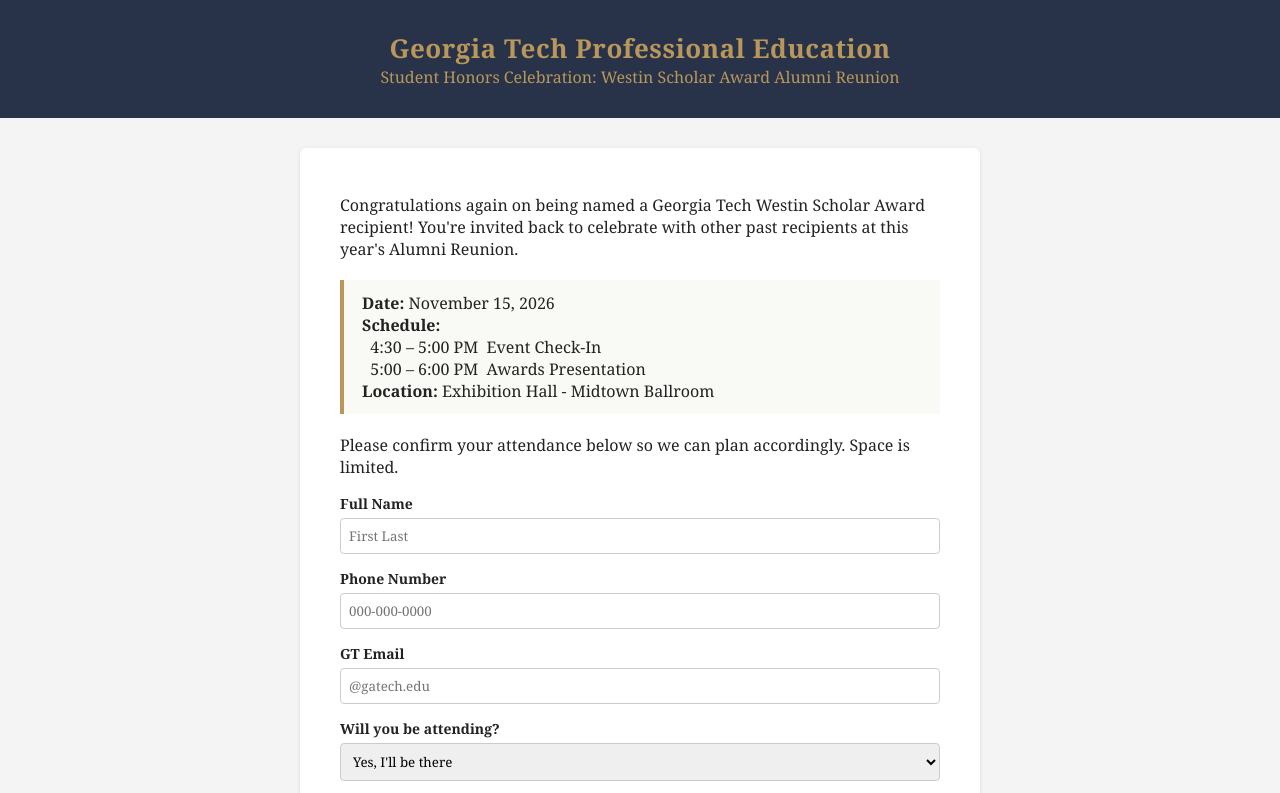
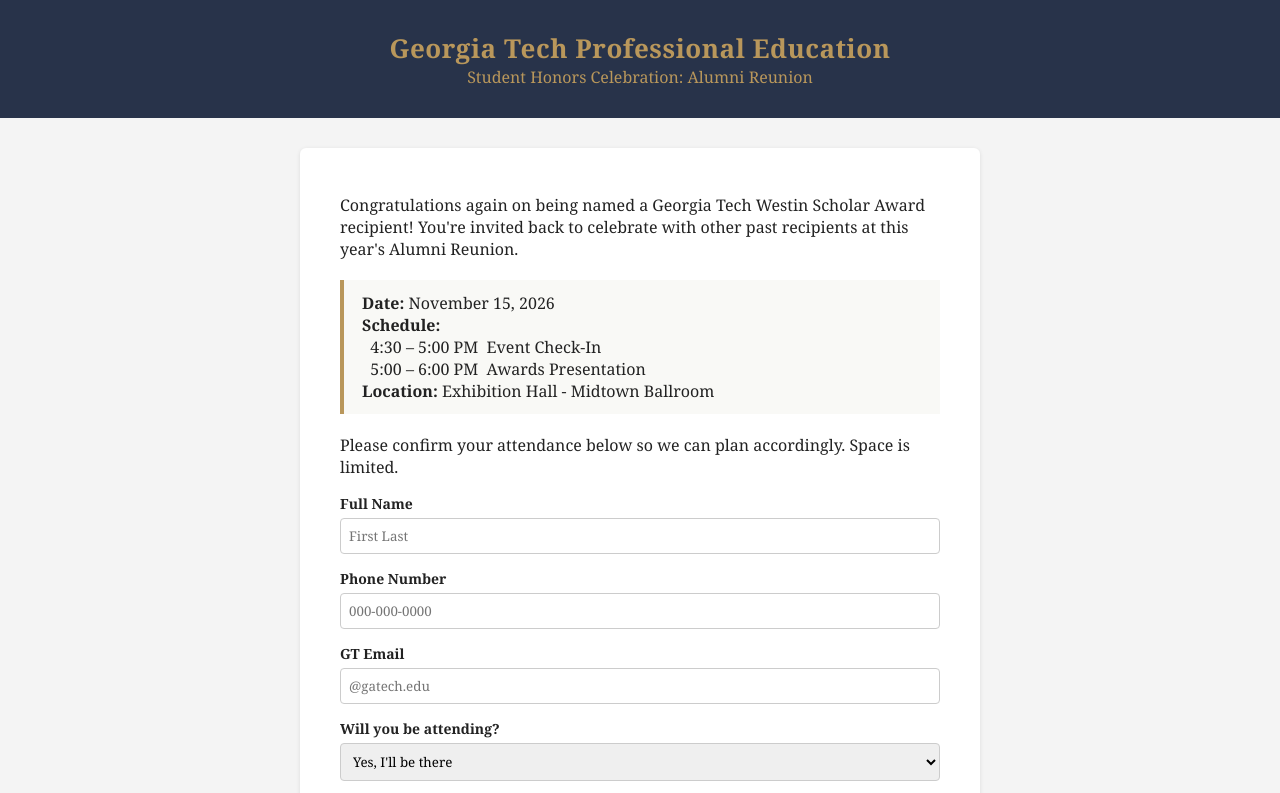
Before and after one commit to splashonyo/gt-6725-alumreunion, a plain HTML site: page index.html in a window 1280 px wide. Shown: the top 793 px of the page. Drawn offline with Linux system fonts and the light colour scheme.

Commit message:
Update event description in index.html

```diff
--- a/index.html
+++ b/index.html
@@ -116,7 +116,7 @@
 
 <div class="header">
   <h1>Georgia Tech Professional Education</h1>
-  <div> Student Honors Celebration: Westin Scholar Award Alumni Reunion</div>
+  <div> Student Honors Celebration: Alumni Reunion</div>
 </div>
 
 <div class="container">
```
